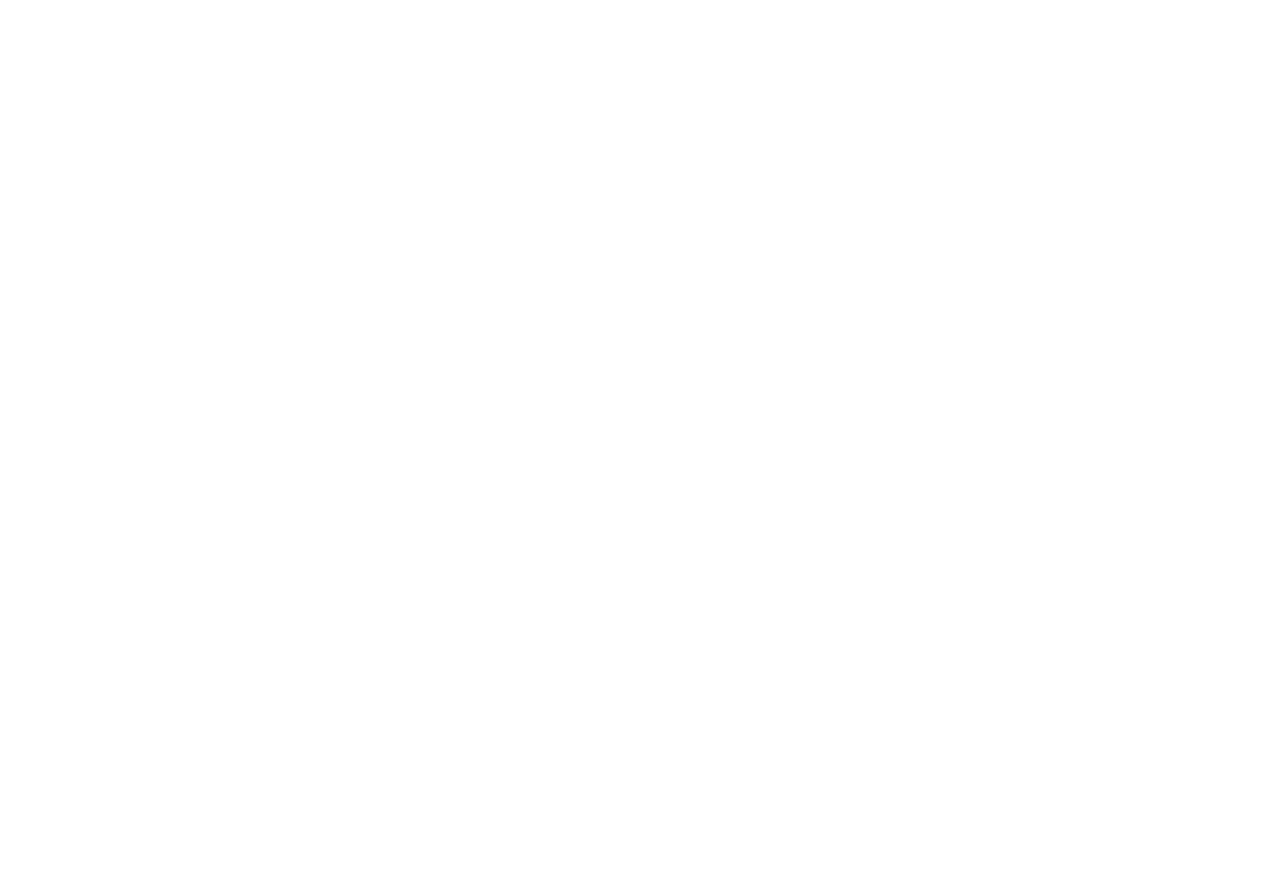
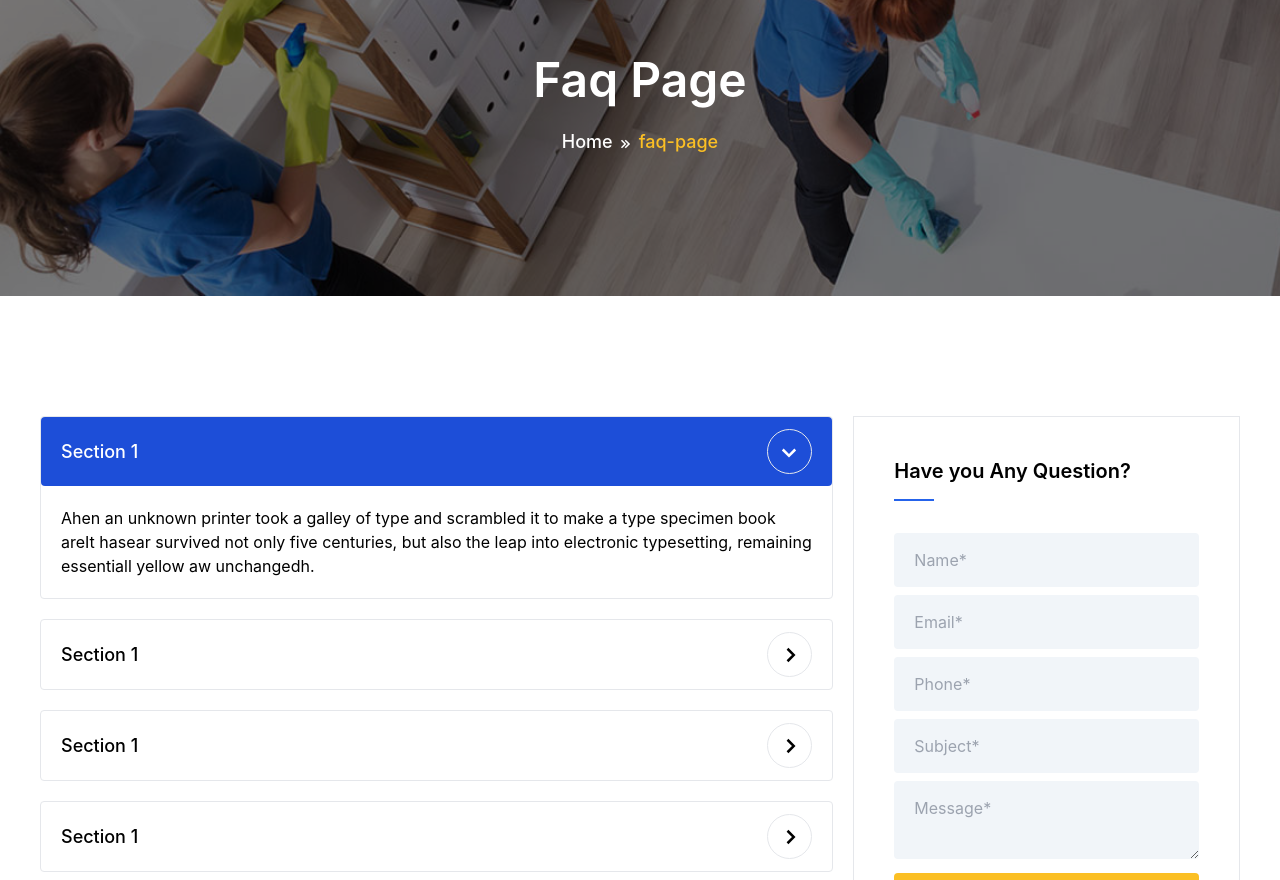
Before and after one commit to muh-arifulislam/f-cleaning-service-client, a React (Create React App) app: page /faq-page in a window 1280 px wide. Before the commit this address had no page. Shown: the part 220-1100 px from the top of the page. Before the commit the page ends 800 px from the top, so only its background shows below. Built offline with nearby package versions, Linux system fonts and the light colour scheme.

Commit message:
contact page, about page and faq page added

```diff
--- /dev/null
+++ b/src/components/Accordian.jsx
@@ -0,0 +1,37 @@
+import React, { useState } from "react";
+import { BiChevronRight } from "react-icons/bi";
+const Accordian = ({ title, content, isActive = false }) => {
+  const [isOpen, setIsOpen] = useState(isActive);
+
+  const toggleAccordion = () => {
+    setIsOpen(!isOpen);
+  };
+  return (
+    <div className="border rounded mb-5">
+      <button
+        className={`w-full px-5 py-3 rounded flex justify-between items-center ${
+          isOpen ? "bg-blue-700 text-white" : "bg-none"
+        }`}
+        onClick={toggleAccordion}
+      >
+        <span className="text-lg font-medium">{title}</span>
+        <span
+          className={`inline-flex w-[45px] h-[45px] border rounded-full items-center justify-center transform transition-transform ${
+            isOpen ? "rotate-90" : "rotate-0"
+          }`}
+        >
+          <span className="text-3xl">
+            <BiChevronRight />
+          </span>
+        </span>
+      </button>
+      {isOpen && (
+        <div className="p-5">
+          <p>{content}</p>
+        </div>
+      )}
+    </div>
+  );
+};
+
+export default Accordian;
--- /dev/null
+++ b/src/components/SentMessageForm.jsx
@@ -0,0 +1,56 @@
+import React from "react";
+
+const SentMessageForm = () => {
+  return (
+    <form action="" className="lg:md:p-[40px] p-5 border">
+      <div className="relative pb-4 mb-8">
+        <h4 className="text-xl font-semibold">Have you Any Question?</h4>
+        <span className="absolute bottom-0 left-0 w-[40px] h-[2px] bg-blue-600"></span>
+      </div>
+      <div className="mb-2">
+        <input
+          className="w-full px-[20px] py-[15px] bg-slate-100 outline-blue-500 outline-1 rounded"
+          placeholder="Name*"
+          type="text"
+        />
+      </div>
+      <div className="mb-2">
+        <input
+          className="w-full px-[20px] py-[15px] bg-slate-100 outline-blue-500 outline-1 rounded"
+          placeholder="Email*"
+          type="text"
+        />
+      </div>
+      <div className="mb-2">
+        <input
+          className="w-full px-[20px] py-[15px] bg-slate-100 outline-blue-500 outline-1 rounded"
+          placeholder="Phone*"
+          type="text"
+        />
+      </div>
+      <div className="mb-2">
+        <input
+          className="w-full px-[20px] py-[15px] bg-slate-100 outline-blue-500 outline-1 rounded"
+          placeholder="Subject*"
+          type="text"
+        />
+      </div>
+      <div className="mb-2">
+        <textarea
+          className="w-full px-[20px] py-[15px] bg-slate-100 outline-blue-500 outline-1 rounded"
+          placeholder="Message*"
+          type="text"
+        />
+      </div>
+      <div className="flex">
+        <input
+          className="w-full rounded py-4 bg-amber-400 text-lg font-medium cursor-pointer"
+          type="button"
+          value="Send Message"
+        />
+      </div>
+    </form>
+  );
+};
+
+export default SentMessageForm;
--- a/src/pages/Contact/Contact.jsx
+++ b/src/pages/Contact/Contact.jsx
@@ -1,9 +1,87 @@
-import React from 'react'
-
+import React from "react";
+import SectionHeader from "../../components/SectionHeader";
+import { BsFillTelephoneFill, BsEnvelope } from "react-icons/bs";
+import { FaLocationDot } from "react-icons/fa6";
+import SentMessageForm from "../../components/SentMessageForm";
 const Contact = () => {
   return (
-    <div>Contact</div>
-  )
-}
+    <section className="">
+      <SectionHeader title="Contact" />
+      <div className="max-w-[1200px] mx-auto py-[120px]">
+        <div className="grid lg:md:grid-cols-3 grid-cols-1 lg:md:gap-x-5 gap-0 gap-y-5 mx-4">
+          <div className="col-span-2">
+            <div className="mb-10">
+              <iframe
+                className="w-full h-[500px]"
+                loading="lazy"
+                src="https://maps.google.com/maps?q=London%20Eye%2C%20London%2C%20United%20Kingdom&amp;t=m&amp;z=9&amp;output=embed&amp;iwloc=near"
+                title="London Eye, London, United Kingdom"
+                aria-label="London Eye, London, United Kingdom"
+              ></iframe>
+            </div>
+            <div className="grid lg:md:grid-cols-3 grid-cols-1">
+              <div className="flex gap-5">
+                <span className="text-2xl mt-2">
+                  <BsFillTelephoneFill />
+                </span>
+                <div>
+                  <h2 className="text-2xl font-semibold mb-4">Phone:</h2>
+                  <ul>
+                    <li className="mb-1">
+                      <a className="" href="tel:+01995212706">
+                        +88019 952 127 06,
+                      </a>
+                    </li>
+                    <li className="mb-1">
+                      <a className="" href="tel:+01995212706">
+                        +88019 952 127 06,
+                      </a>
+                    </li>
+                  </ul>
+                </div>
+              </div>
+              <div className="flex gap-5">
+                <span className="text-2xl mt-2">
+                  <BsEnvelope />
+                </span>
+                <div>
+                  <h2 className="text-2xl font-semibold mb-4">Email:</h2>
+                  <ul>
+                    <li className="mb-1">
+                      <a className="" href="mailto:arif@gmail.com">
+                        arif@gmail.com,
+                      </a>
+                    </li>
+                    <li className="mb-1">
+                      <a className="" href="mailto:arif@gmail.com">
+                        arif@gmail.com,
+                      </a>
+                    </li>
+                  </ul>
+                </div>
+              </div>
+              <div className="flex gap-5">
+                <span className="text-2xl mt-2">
+                  <FaLocationDot />
+                </span>
+                <div>
+                  <h2 className="text-2xl font-semibold mb-4">Location:</h2>
+                  <ul>
+                    <li className="mb-1">
+                      <address>51 Street, Newyork City, NYPD</address>
+                    </li>
+                  </ul>
+                </div>
+              </div>
+            </div>
+          </div>
+          <div className="">
+            <SentMessageForm />
+          </div>
+        </div>
+      </div>
+    </section>
+  );
+};
 
-export default Contact
+export default Contact;
--- /dev/null
+++ b/src/pages/FaqPage/FaqPage.jsx
@@ -0,0 +1,47 @@
+import React from "react";
+import SectionHeader from "../../components/SectionHeader";
+import Accordion from "../../components/Accordian";
+import SentMessageForm from "../../components/SentMessageForm";
+const FaqPage = () => {
+  return (
+    <section className="">
+      <SectionHeader title={"Faq Page"} />
+      <div className="max-w-[1200px] mx-auto py-[120px]">
+        <div className="grid grid-cols-3 gap-5">
+          <div className="col-span-2">
+            <Accordion
+              title="Section 1"
+              isActive={true}
+              content="Ahen an unknown printer took a galley of type and scrambled it to make a type specimen book areIt hasear survived not only five centuries, but also the leap into electronic typesetting, remaining essentiall yellow aw unchangedh."
+            />
+            <Accordion
+              title="Section 1"
+              content="Ahen an unknown printer took a galley of type and scrambled it to make a type specimen book areIt hasear survived not only five centuries, but also the leap into electronic typesetting, remaining essentiall yellow aw unchangedh."
+            />
+            <Accordion
+              title="Section 1"
+              content="Ahen an unknown printer took a galley of type and scrambled it to make a type specimen book areIt hasear survived not only five centuries, but also the leap into electronic typesetting, remaining essentiall yellow aw unchangedh."
+            />
+            <Accordion
+              title="Section 1"
+              content="Ahen an unknown printer took a galley of type and scrambled it to make a type specimen book areIt hasear survived not only five centuries, but also the leap into electronic typesetting, remaining essentiall yellow aw unchangedh."
+            />
+            <Accordion
+              title="Section 1"
+              content="Ahen an unknown printer took a galley of type and scrambled it to make a type specimen book areIt hasear survived not only five centuries, but also the leap into electronic typesetting, remaining essentiall yellow aw unchangedh."
+            />
+            <Accordion
+              title="Section 1"
+              content="Ahen an unknown printer took a galley of type and scrambled it to make a type specimen book areIt hasear survived not only five centuries, but also the leap into electronic typesetting, remaining essentiall yellow aw unchangedh."
+            />
+          </div>
+          <div className="">
+            <SentMessageForm />
+          </div>
+        </div>
+      </div>
+    </section>
+  );
+};
+
+export default FaqPage;
--- a/src/routes/routes.js
+++ b/src/routes/routes.js
@@ -4,6 +4,7 @@ import Home from "../pages/Home/Home";
 import AboutUs from "../pages/AboutUs/AboutUs";
 import Contact from "../pages/Contact/Contact";
 import Services from "../pages/Services/Services";
+import FaqPage from "../pages/FaqPage/FaqPage";
 
 const routes = createBrowserRouter([
   {
@@ -26,6 +27,10 @@ const routes = createBrowserRouter([
         path: "services",
         element: <Services />,
       },
+      {
+        path: "faq-page",
+        element: <FaqPage />,
+      },
     ],
   },
 ]);
```
